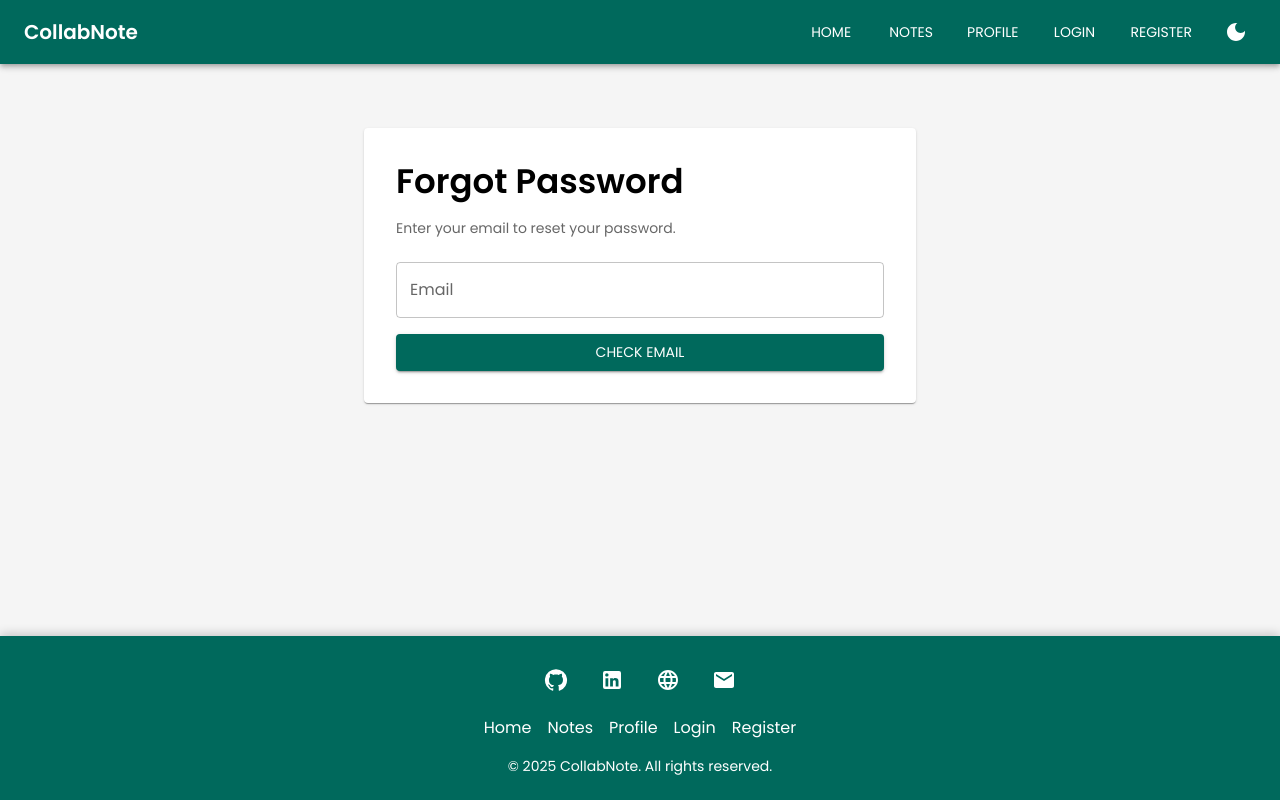
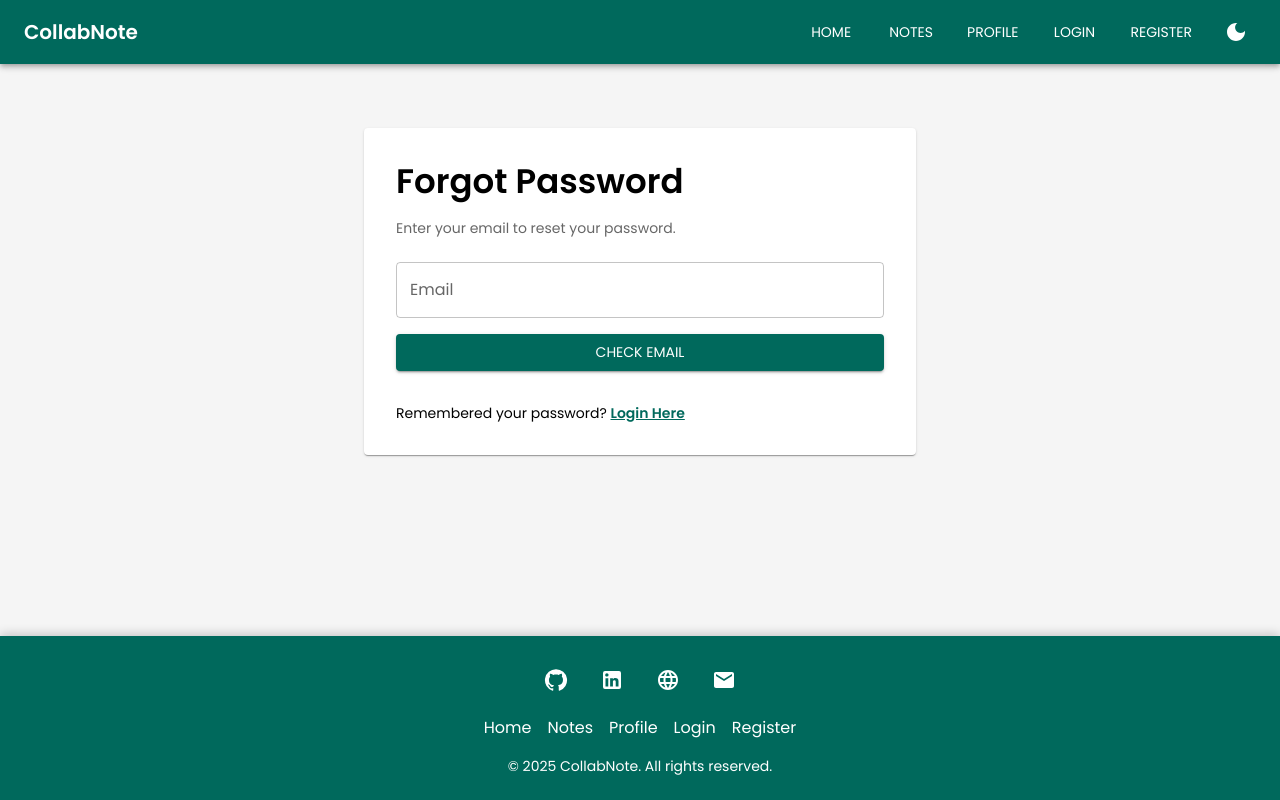
Before and after one commit to TheHenk/CollabNote, a React (Vite) app in the folder frontend/: page /forgot-password in a window 1280 px wide. Built offline with nearby package versions, Linux system fonts and the light colour scheme.

Commit message:
Final: Update App Business Logic

```diff
--- a/frontend/src/routes/ForgotPasswordPage.tsx
+++ b/frontend/src/routes/ForgotPasswordPage.tsx
@@ -9,6 +9,7 @@ import {
   IconButton,
   InputAdornment,
 } from "@mui/material";
+import { Link } from "react-router-dom";
 import { Visibility, VisibilityOff } from "@mui/icons-material";
 import LoadingOverlay from "../components/LoadingOverlay";
 
@@ -81,16 +82,16 @@ export default function ForgotPasswordPage() {
 
   return (
     <>
-      <LoadingOverlay loading={loading} />
-      <Container maxWidth="sm" sx={{ mt: 8 }}>
-        <Paper sx={{ p: 4, backgroundColor: "background.paper" }}>
-          <Typography variant="h4" sx={{ mb: 2, fontWeight: 600 }}>
+      <LoadingOverlay loading={loading}/>
+      <Container maxWidth="sm" sx={{mt: 8}}>
+        <Paper sx={{p: 4, backgroundColor: "background.paper"}}>
+          <Typography variant="h4" sx={{mb: 2, fontWeight: 600}}>
             Forgot Password
           </Typography>
-          <Typography variant="body2" sx={{ mb: 3, color: "text.secondary" }}>
+          <Typography variant="body2" sx={{mb: 3, color: "text.secondary"}}>
             Enter your email to reset your password.
           </Typography>
-          <Box sx={{ display: "flex", flexDirection: "column", gap: 2 }}>
+          <Box sx={{display: "flex", flexDirection: "column", gap: 2}}>
             <TextField
               label="Email"
               fullWidth
@@ -108,7 +109,7 @@ export default function ForgotPasswordPage() {
               <>
                 <Typography
                   variant="body2"
-                  sx={{ color: "text.secondary", mb: 1 }}
+                  sx={{color: "text.secondary", mb: 1}}
                 >
                   Email found! Enter your new password. Remember to keep it
                   safe.
@@ -127,7 +128,7 @@ export default function ForgotPasswordPage() {
                           onClick={() => setShowNewPass(!showNewPass)}
                           edge="end"
                         >
-                          {showNewPass ? <VisibilityOff /> : <Visibility />}
+                          {showNewPass ? <VisibilityOff/> : <Visibility/>}
                         </IconButton>
                       </InputAdornment>
                     ),
@@ -147,7 +148,7 @@ export default function ForgotPasswordPage() {
                           onClick={() => setShowConfirmPass(!showConfirmPass)}
                           edge="end"
                         >
-                          {showConfirmPass ? <VisibilityOff /> : <Visibility />}
+                          {showConfirmPass ? <VisibilityOff/> : <Visibility/>}
                         </IconButton>
                       </InputAdornment>
                     ),
@@ -158,6 +159,19 @@ export default function ForgotPasswordPage() {
                 </Button>
               </>
             )}
+            <Typography variant="body2" sx={{mt: 2}}>
+              Remembered your password?{" "}
+              <Link
+                to="/login"
+                style={{
+                  color: "#00695c",
+                  textDecoration: "underline",
+                  fontWeight: "bold",
+                }}
+              >
+                Login Here
+              </Link>
+            </Typography>
           </Box>
         </Paper>
       </Container>
--- a/frontend/src/routes/LoginPage.tsx
+++ b/frontend/src/routes/LoginPage.tsx
@@ -10,7 +10,7 @@ import {
   InputAdornment,
 } from "@mui/material";
 import { Visibility, VisibilityOff } from "@mui/icons-material";
-import { useNavigate } from "react-router-dom";
+import { useNavigate, Link } from "react-router-dom";
 import LoadingOverlay from "../components/LoadingOverlay";
 
 export default function LoginPage() {
@@ -99,8 +99,8 @@ export default function LoginPage() {
           </Box>
           <Typography variant="body2" sx={{ mt: 2 }}>
             Forgot your password?{" "}
-            <a
-              href="/forgot-password"
+            <Link
+              to="/forgot-password"
               style={{
                 color: "#00695c",
                 textDecoration: "underline",
@@ -108,7 +108,7 @@ export default function LoginPage() {
               }}
             >
               Reset Password
-            </a>
+            </Link>
           </Typography>
         </Paper>
       </Container>
--- a/frontend/src/routes/RegisterPage.tsx
+++ b/frontend/src/routes/RegisterPage.tsx
@@ -10,7 +10,7 @@ import {
   InputAdornment,
 } from "@mui/material";
 import { Visibility, VisibilityOff } from "@mui/icons-material";
-import { useNavigate } from "react-router-dom";
+import { useNavigate, Link } from "react-router-dom";
 import LoadingOverlay from "../components/LoadingOverlay";
 
 export default function RegisterPage() {
@@ -135,8 +135,8 @@ export default function RegisterPage() {
           </Box>
           <Typography variant="body2" sx={{ mt: 4 }}>
             Already have an account?{" "}
-            <a
-              href="/login"
+            <Link
+              to="/login"
               style={{
                 color: "#00695c",
                 textDecoration: "underline",
@@ -144,7 +144,7 @@ export default function RegisterPage() {
               }}
             >
               Login
-            </a>
+            </Link>
           </Typography>
         </Paper>
       </Container>
```
